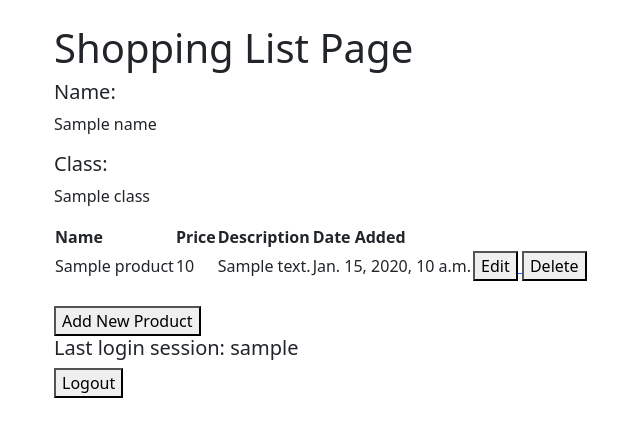
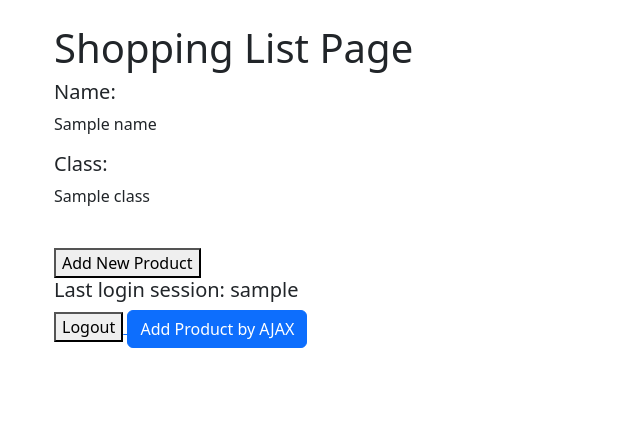
Before and after one commit to MariaHelgaGriz/shopping-list, a Django app: template main/templates/main.html in a window 1280 px wide. Shown: the part 56-493 px from the top of the page, without its empty margins (28-668 px from the left). Run offline with Django 4.2, Linux system fonts and the light colour scheme; the template is opened without the code that fills it: most values are stand-ins (such as "Sample title", 1, 10 or a date in 2020).

Commit message:
tutorial 5

```diff
--- a/main/templates/main.html
+++ b/main/templates/main.html
@@ -29,39 +29,40 @@
     <h5>Class:</h5>
     <p>{{class}}</p>
 
-<table>
-    <tr>
-        <th>Name</th>
-        <th>Price</th>
-        <th>Description</th>
-        <th>Date Added</th>
-    </tr>
+    <table id="product_table"></table>
 
-    {% comment %} Below is how to show the product data {% endcomment %}
-    {% for product in products %}
-        <tr>
-            <td>{{product.name}}</td>
-            <td>{{product.price}}</td>
-            <td>{{product.description}}</td>
-            <td>{{product.date_added}}</td>
-            <td>
-                {% if product.pk %}
-    <a href="{% url 'main:edit_product' product.pk %}">
-        <button>
-            Edit
-        </button>
-    </a>
-    <a href="{% url 'main:delete_product' product.pk %}">
-        <button>
-            Delete
-        </button>
-    </a>
-{% endif %}
+<div class="modal fade" id="exampleModal" tabindex="-1" aria-labelledby="exampleModalLabel" aria-hidden="true">
+    <div class="modal-dialog">
+        <div class="modal-content">
+            <div class="modal-header">
+                <h1 class="modal-title fs-5" id="exampleModalLabel">Add New Product</h1>
+                <button type="button" class="btn-close" data-bs-dismiss="modal" aria-label="Close"></button>
+            </div>
+            <div class="modal-body">
+                <form id="form" onsubmit="return false;">
+                    {% csrf_token %}
+                    <div class="mb-3">
+                        <label for="name" class="col-form-label">Name:</label>
+                        <input type="text" class="form-control" id="name" name="name"></input>
+                    </div>
+                    <div class="mb-3">
+                        <label for="price" class="col-form-label">Price:</label>
+                        <input type="number" class="form-control" id="price" name="price"></input>
+                    </div>
+                    <div class="mb-3">
+                        <label for="description" class="col-form-label">Description:</label>
+                        <textarea class="form-control" id="description" name="description"></textarea>
+                    </div>
+                </form>
+            </div>
+            <div class="modal-footer">
+                <button type="button" class="btn btn-secondary" data-bs-dismiss="modal">Close</button>
+                <button type="button" class="btn btn-primary" id="button_add" data-bs-dismiss="modal">Add Product</button>
+            </div>
+        </div>
+    </div>
+</div>
 
-            </td>
-        </tr>
-        {% endfor %}
-</table>
 
 <br />
 
@@ -78,4 +79,44 @@
     </button>
 </a>
 
+<script>
+    async function getProducts() {
+        return fetch("{% url 'main:get_product_json' %}").then((res) => res.json())
+    }
+    async function refreshProducts() {
+        document.getElementById("product_table").innerHTML = ""
+        const products = await getProducts()
+        let htmlString = `<tr>
+            <th>Name</th>
+            <th>Price</th>
+            <th>Description</th>
+            <th>Date Added</th>
+        </tr>`
+        products.forEach((item) => {
+            htmlString += `\n<tr>
+            <td>${item.fields.name}</td>
+            <td>${item.fields.price}</td>
+            <td>${item.fields.description}</td>
+            <td>${item.fields.date_added}</td>
+        </tr>`
+        })
+
+        document.getElementById("product_table").innerHTML = htmlString
+    }
+
+    refreshProducts()
+    function addProduct() {
+        fetch("{% url 'main:add_product_ajax' %}", {
+            method: "POST",
+            body: new FormData(document.querySelector('#form'))
+        }).then(refreshProducts)
+
+        document.getElementById("form").reset()
+        return false
+    }
+    document.getElementById("button_add").onclick = addProduct
+</script>
+
+<button type="button" class="btn btn-primary" data-bs-toggle="modal" data-bs-target="#exampleModal">Add Product by AJAX</button>
+
 {% endblock content %}
--- a/main/urls.py
+++ b/main/urls.py
@@ -7,11 +7,12 @@ from main.views import register
 from main.views import login_user
 from main.views import logout_user
 from main.views import edit_product
-from main.views import delete_product
+from main.views import delete_product, get_product_json, add_product_ajax
 
 app_name = 'main'
 
 urlpatterns = [
     path('', show_main, name='show_main'), path('create-product', create_product, name='create_product'), path('xml/', show_xml, name='show_xml'), path('json/', show_json, name='show_json'), path('xml/<int:id>/', show_xml_by_id, name='show_xml_by_id'),
-path('json/<int:id>/', show_json_by_id, name='show_json_by_id'), path('register/', register, name='register'), path('login/', login_user, name='login'), path('logout/', logout_user, name='logout'), path('edit-product/<int:id>', edit_product, name='edit_product'), path('delete/<int:id>', delete_product, name='delete_product')
+path('json/<int:id>/', show_json_by_id, name='show_json_by_id'), path('register/', register, name='register'), path('login/', login_user, name='login'), path('logout/', logout_user, name='logout'), path('edit-product/<int:id>', edit_product, name='edit_product'), path('delete/<int:id>', delete_product, name='delete_product'), path('get-product/', get_product_json, name='get_product_json'),
+path('create-product-ajax/', add_product_ajax, name='add_product_ajax')
 ]
```
Also changed, not shown: main/views.py (+18 -0 lines).
